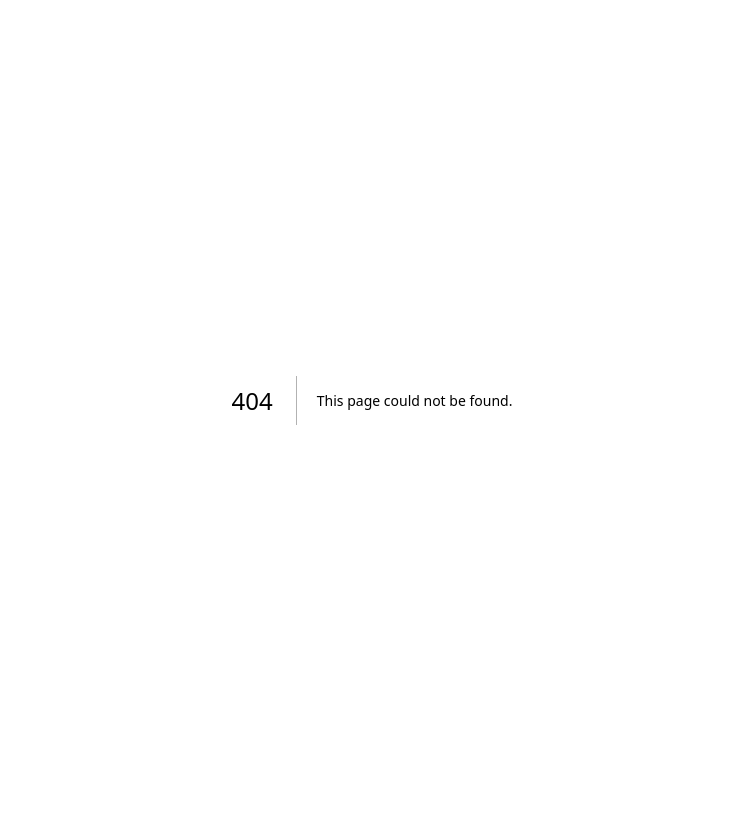
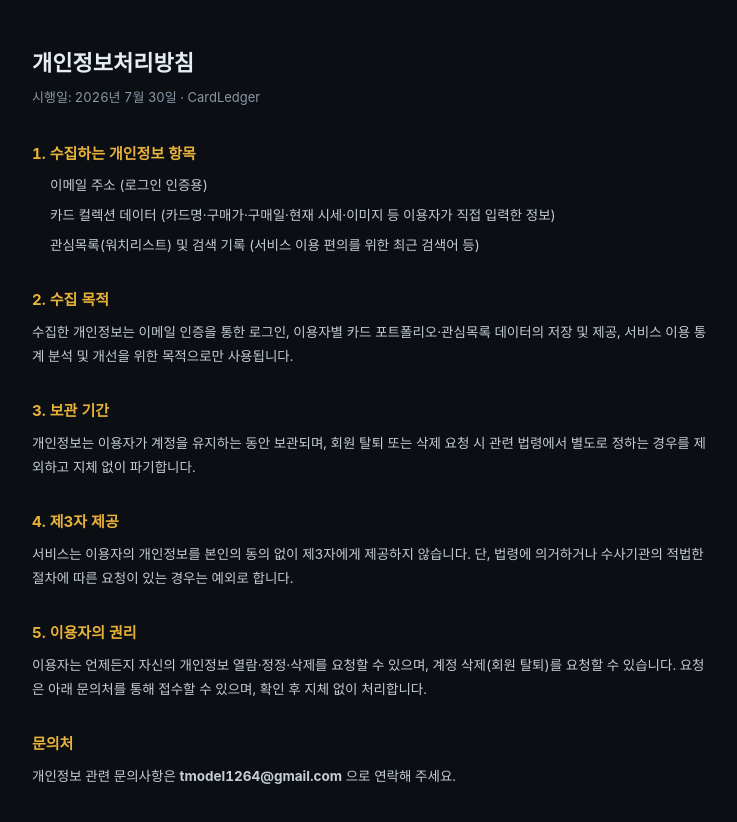
Before and after one commit to tmodel79/tcg-tracker, a Next.js app: page /privacy in a window 1280 px wide. Before the commit this address had no page. Shown: the top 822 px of the page, without its empty margins (268-1005 px from the left). Before the commit the page ends 800 px from the top, so only its background shows below. Built offline with nearby package versions, Linux system fonts and the light colour scheme.

Commit message:
feat: add /privacy page

```diff
--- /dev/null
+++ b/app/privacy/page.tsx
@@ -0,0 +1,108 @@
+// ========================================
+// 개인정보처리방침 — 정적 서버 컴포넌트
+// 최소 초안. 다국어화는 다음 단계에서 처리 예정 (현재는 한국어만).
+// ========================================
+
+import type { Metadata } from 'next'
+
+export const metadata: Metadata = {
+  title: '개인정보처리방침 — CardLedger',
+}
+
+const page: React.CSSProperties = {
+  minHeight: '100dvh',
+  background: '#0b0e13',
+  color: '#e6edf3',
+  padding: '48px 20px 80px',
+  fontFamily:
+    "'Pretendard', 'Malgun Gothic', 'Apple SD Gothic Neo', -apple-system, BlinkMacSystemFont, 'Segoe UI', sans-serif",
+}
+
+const container: React.CSSProperties = {
+  maxWidth: 680,
+  margin: '0 auto',
+}
+
+const h1: React.CSSProperties = {
+  fontSize: 22,
+  fontWeight: 800,
+  marginBottom: 8,
+}
+
+const meta: React.CSSProperties = {
+  fontSize: 13,
+  color: '#8b98a5',
+  marginBottom: 36,
+}
+
+const h2: React.CSSProperties = {
+  fontSize: 15,
+  fontWeight: 700,
+  marginTop: 32,
+  marginBottom: 10,
+  color: '#e8b13a',
+}
+
+const p: React.CSSProperties = {
+  fontSize: 13.5,
+  lineHeight: 1.75,
+  color: '#c4ccd4',
+  marginBottom: 10,
+}
+
+const li: React.CSSProperties = {
+  fontSize: 13.5,
+  lineHeight: 1.75,
+  color: '#c4ccd4',
+  marginBottom: 6,
+}
+
+export default function PrivacyPage() {
+  return (
+    <div style={page}>
+      <div style={container}>
+        <h1 style={h1}>개인정보처리방침</h1>
+        <p style={meta}>시행일: 2026년 7월 30일 · CardLedger</p>
+
+        <h2 style={h2}>1. 수집하는 개인정보 항목</h2>
+        <ul style={{ paddingLeft: 18, margin: 0 }}>
+          <li style={li}>이메일 주소 (로그인 인증용)</li>
+          <li style={li}>
+            카드 컬렉션 데이터 (카드명·구매가·구매일·현재 시세·이미지 등 이용자가 직접 입력한 정보)
+          </li>
+          <li style={li}>관심목록(워치리스트) 및 검색 기록 (서비스 이용 편의를 위한 최근 검색어 등)</li>
+        </ul>
+
+        <h2 style={h2}>2. 수집 목적</h2>
+        <p style={p}>
+          수집한 개인정보는 이메일 인증을 통한 로그인, 이용자별 카드 포트폴리오·관심목록 데이터의
+          저장 및 제공, 서비스 이용 통계 분석 및 개선을 위한 목적으로만 사용됩니다.
+        </p>
+
+        <h2 style={h2}>3. 보관 기간</h2>
+        <p style={p}>
+          개인정보는 이용자가 계정을 유지하는 동안 보관되며, 회원 탈퇴 또는 삭제 요청 시 관련
+          법령에서 별도로 정하는 경우를 제외하고 지체 없이 파기합니다.
+        </p>
+
+        <h2 style={h2}>4. 제3자 제공</h2>
+        <p style={p}>
+          서비스는 이용자의 개인정보를 본인의 동의 없이 제3자에게 제공하지 않습니다. 단, 법령에
+          의거하거나 수사기관의 적법한 절차에 따른 요청이 있는 경우는 예외로 합니다.
+        </p>
+
+        <h2 style={h2}>5. 이용자의 권리</h2>
+        <p style={p}>
+          이용자는 언제든지 자신의 개인정보 열람·정정·삭제를 요청할 수 있으며, 계정 삭제(회원
+          탈퇴)를 요청할 수 있습니다. 요청은 아래 문의처를 통해 접수할 수 있으며, 확인 후 지체
+          없이 처리합니다.
+        </p>
+
+        <h2 style={h2}>문의처</h2>
+        <p style={p}>
+          개인정보 관련 문의사항은 <strong>tmodel1264@gmail.com</strong> 으로 연락해 주세요.
+        </p>
+      </div>
+    </div>
+  )
+}
```
